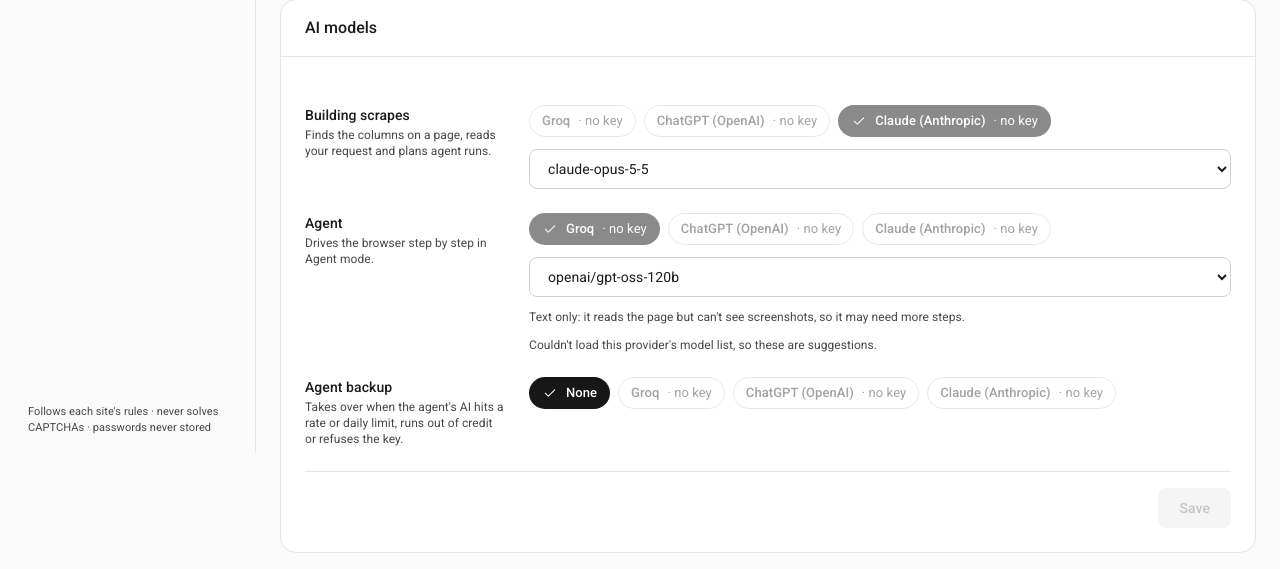
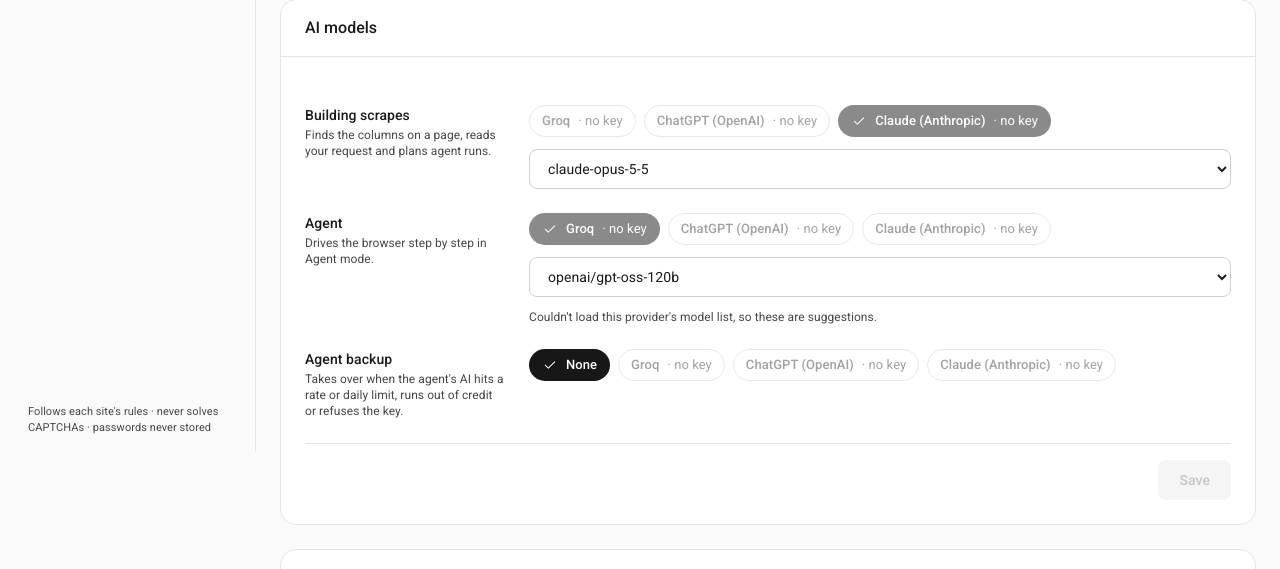
Before and after one commit to sukesh-kandasamy/Webscraper, a FastAPI app: page /settings in a window 1280 px wide. Shown: the part 348-917 px from the top of the page. Run offline with FastAPI, Linux system fonts and the light colour scheme; data comes from the database, SQL or seed files in the repository; data that the repository does not hold is empty.

Commit message:
Settings: drop the screenshots note under the agent's AI model
Co-Authored-By: Claude Opus 5.5 <noreply@anthropic.com>

```diff
--- a/frontend/public/js/pages/settings.js
+++ b/frontend/public/js/pages/settings.js
@@ -52,11 +52,6 @@ function settingsPage() {
       return !!this.ai && ["ai", "agent", "fallback"].some(r =>
         this.aiForm[r].provider !== this.saved(r).provider || this.aiForm[r].model !== this.saved(r).model);
     },
-    agentSeesText() {
-      return ["anthropic", "openai"].includes(this.aiForm.agent.provider)
-        ? "Sees screenshots of the page."
-        : "Text only: it reads the page but can't see screenshots, so it may need more steps.";
-    },
     async saveAi() {
       this.aiBusy = "save";
       try {
--- a/frontend/templates/pages/settings.html
+++ b/frontend/templates/pages/settings.html
@@ -54,9 +54,7 @@
                   <option :value="m" :selected="m === aiForm[role.id].model" x-text="m"></option></template>
               </optgroup>
             </select>
-            <p class="text-xs text-on-surface-variant" x-show="role.id === 'agent'">
-              <span x-text="agentSeesText()"></span>
-              <span x-show="ai?.agent_busy" class="font-medium text-on-surface"> An agent run is in progress: change this after it finishes.</span></p>
+            <p class="text-xs font-medium text-on-surface" x-show="role.id === 'agent' && ai?.agent_busy">An agent run is in progress: change this after it finishes.</p>
             <p class="text-xs text-on-surface-variant" x-show="aiModels[aiForm[role.id].provider] && !aiModels[aiForm[role.id].provider].live">
               Couldn't load this provider's model list, so these are suggestions.</p>
           </div>
```
